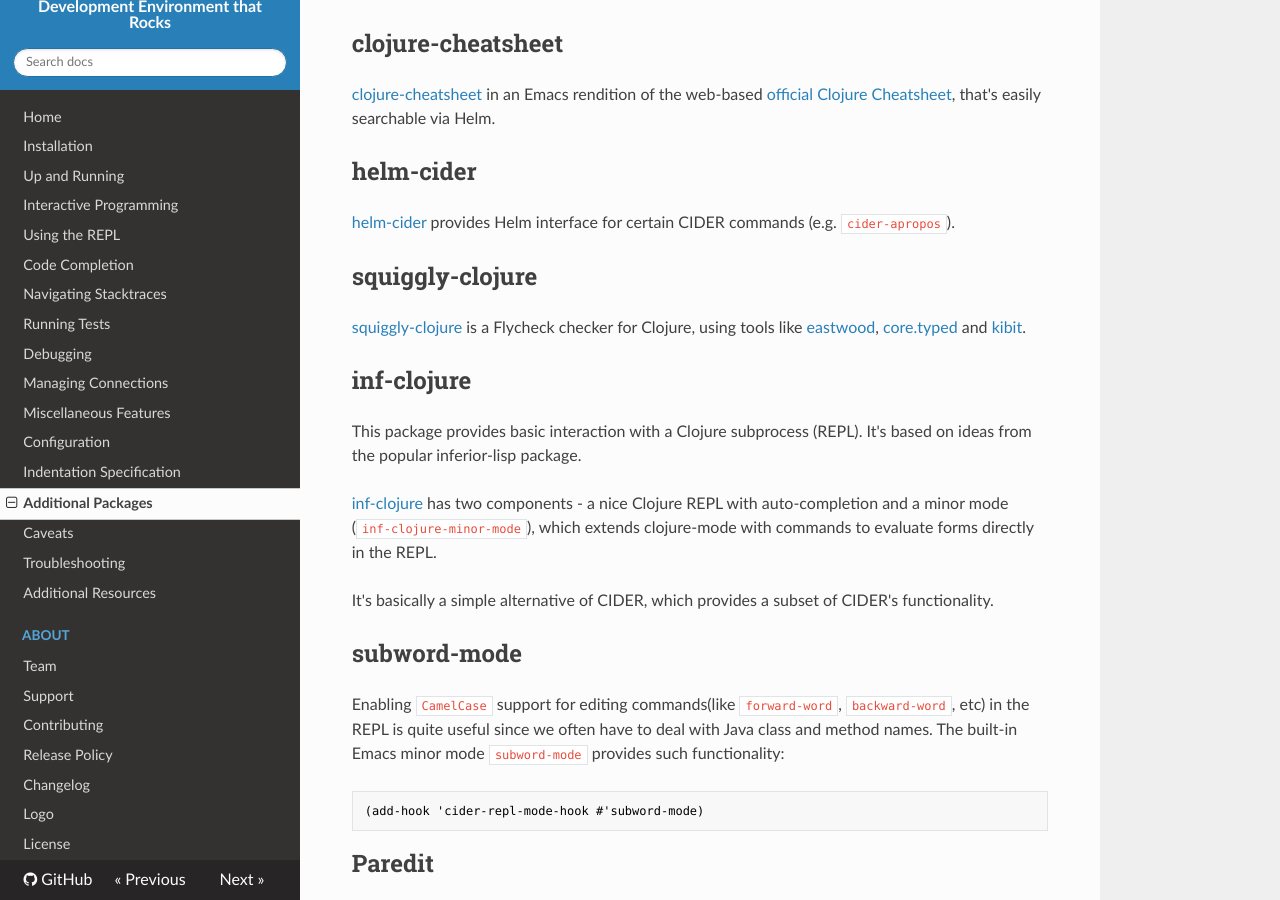
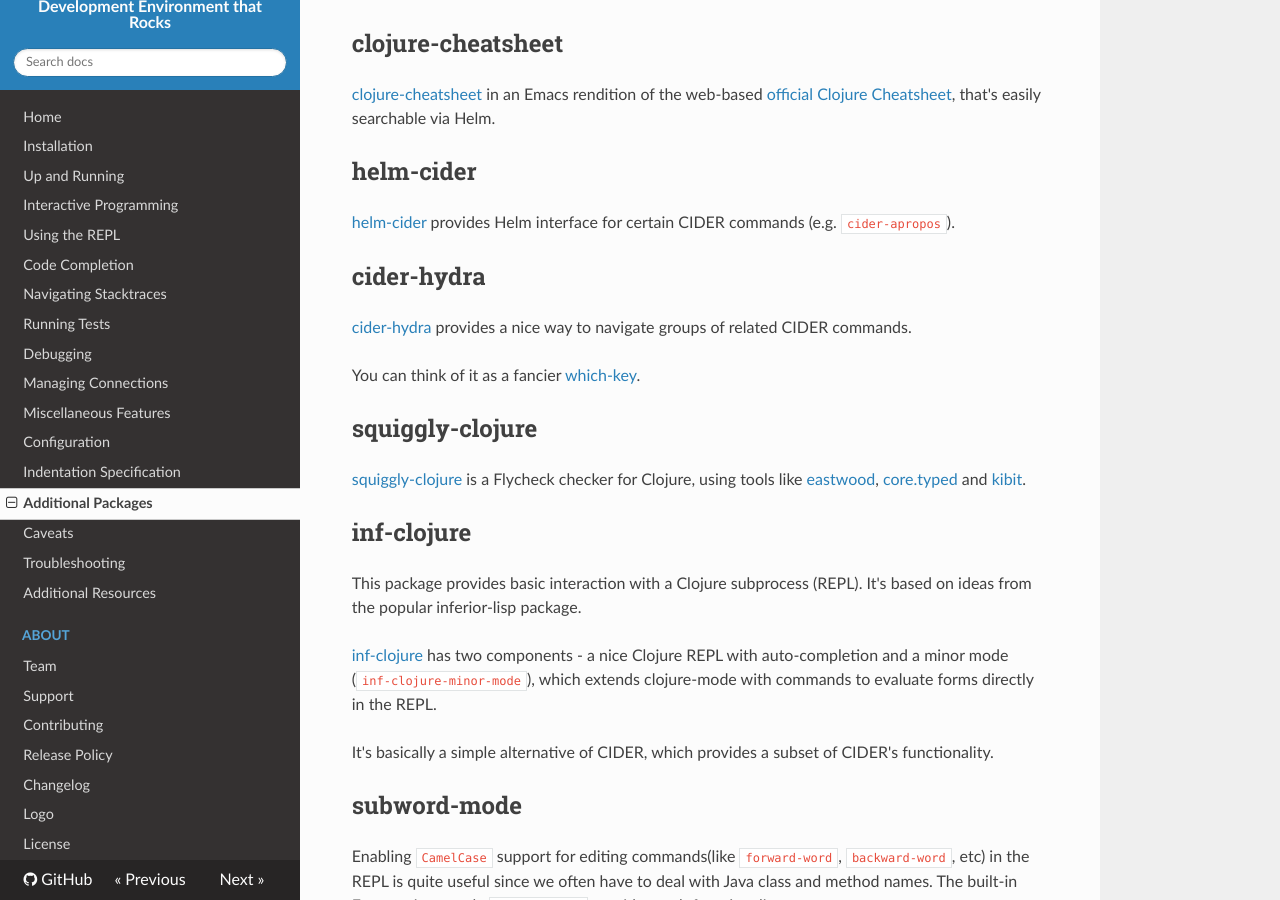
Before and after one commit to clojure-emacs/cider, an MkDocs documentation site: the page built from doc/additional_packages.md, in a window 1280 px wide and 900 px high, scrolled down 515 px. Built offline with MkDocs 1.6.1, drawn with Linux system fonts in a browser that asks for light colours; nearby versions of some CDN libraries; old or Windows-style settings are respelled for this version of MkDocs.

Commit message:
Mention cider-hydra in the manual

```diff
--- a/doc/additional_packages.md
+++ b/doc/additional_packages.md
@@ -29,6 +29,13 @@
 
 [helm-cider](https://github.com/clojure-emacs/helm-cider) provides Helm
 interface for certain CIDER commands (e.g. `cider-apropos`).
+
+## cider-hydra
+
+[cider-hydra](https://github.com/clojure-emacs/cider-hydra) provides a nice way
+to navigate groups of related CIDER commands.
+
+You can think of it as a fancier [which-key](https://github.com/justbur/emacs-which-key).
 
 ## squiggly-clojure
 
```
